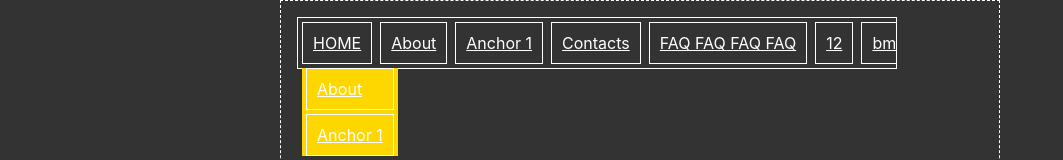
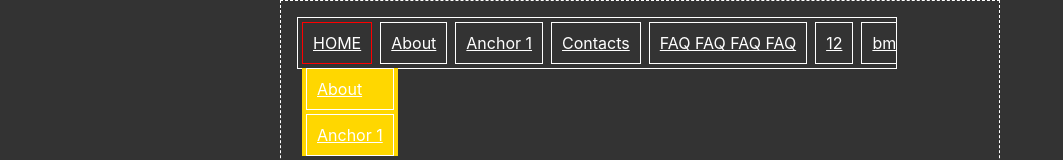
Before and after one commit to igor0ser/mmm, a React (Create React App) app: page / in a window 1280 px wide. In both pictures the pointer is over the link "HOME". Shown: the top 160 px of the page, without its empty margins (0-1063 px from the left). Built offline with nearby package versions, Linux system fonts and the light colour scheme.

Commit message:
fix item hover

```diff
--- a/src/Menu/Menu.css
+++ b/src/Menu/Menu.css
@@ -48,12 +48,17 @@ ul {
   cursor: pointer;
   border: 1px solid #fff;
   position: relative;
-  /* to prevent hover on fade-down menu */
-  z-index: 1;
+}
+
+/* to prevent hover on fade-down menu */
+.item:hover > .label {
+  z-index: 2;
+  border: 1px solid red;
 }
 
 .positionBox {
   display: none;
+  z-index: 1;
 }
 
 .columnStretched .positionBox_2,
@@ -94,7 +99,6 @@ ul {
 .list_2 {
   background: goldenrod;
   animation-duration: 0.25s;
-  /*animation-name: fadeLeft;*/
 }
 
 .ltr .positionBox_2,
```
